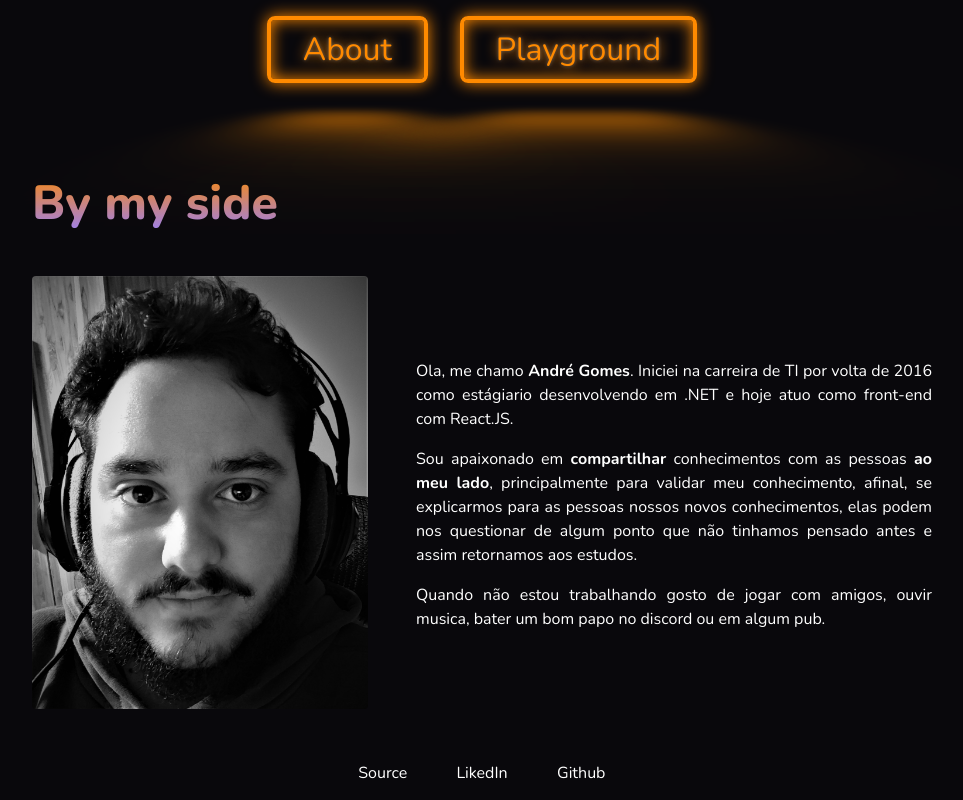
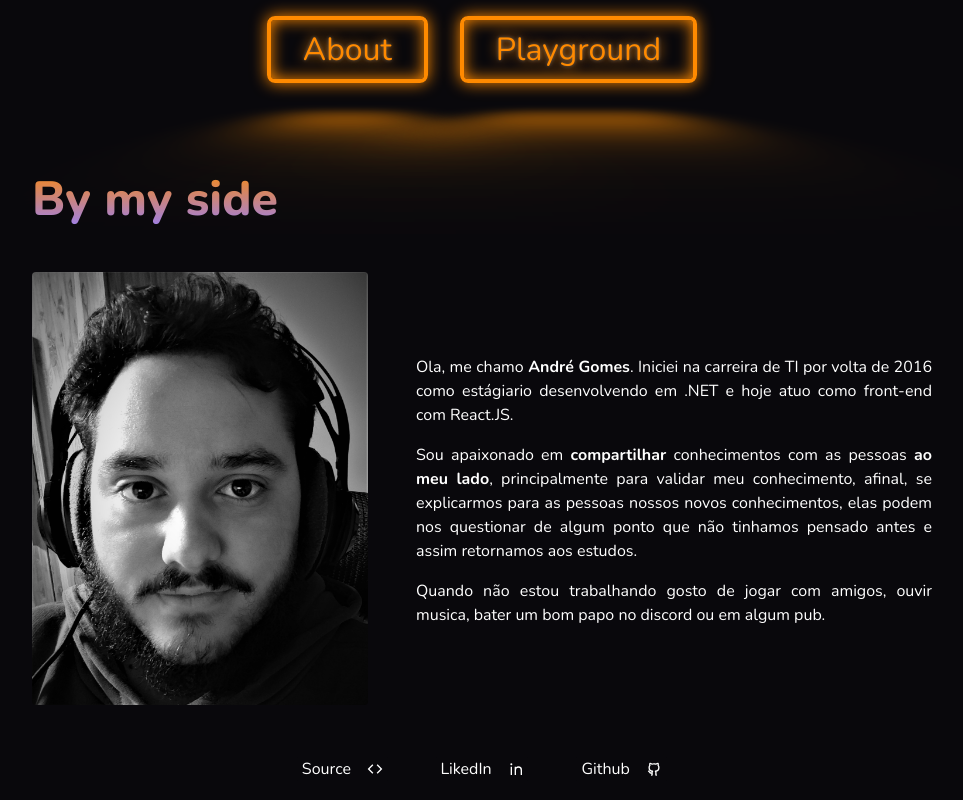
Before and after one commit to afgomesdev/Portfolio, a Next.js app: page / in a window 1280 px wide. Shown: the whole page, without its empty margins (158-1121 px from the left). Built offline with nearby package versions, Linux system fonts and the light colour scheme.

Commit message:
fix: remove cumulative layout shift

```diff
--- a/components/Footer/index.tsx
+++ b/components/Footer/index.tsx
@@ -3,7 +3,7 @@ import { RiGithubLine, RiLinkedinLine, RiCodeLine } from "react-icons/ri";
 import { Container, Content } from "./styles";
 
 export function Footer(): JSX.Element {
-  const chanels = [
+  const channels = [
     {
       id: 1,
       title: "Source",
@@ -26,11 +26,11 @@ export function Footer(): JSX.Element {
   return (
     <Container>
       <Content>
-        {chanels.map((chanel) => (
-          <Link href={chanel.link} key={chanel.id}>
+        {channels.map((channel) => (
+          <Link href={channel.link} key={channel.id}>
             <a>
               <span>
-                {chanel.title} {chanel.icon}
+                {channel.title} {channel.icon}
               </span>
             </a>
           </Link>
--- a/components/Footer/styles.ts
+++ b/components/Footer/styles.ts
@@ -20,9 +20,12 @@ export const Content = styled.footer`
   gap: 3rem;
   padding: 1rem;
   a {
+    border: 1px solid var(--clr-bgd);
+    border-radius: 0.2rem;
+    padding: 0.2rem;
     &:hover,
     &:focus {
-      font-weight: 800;
+      border-color: #fff;
     }
 
     span {
@@ -30,10 +33,6 @@ export const Content = styled.footer`
       display: flex;
       align-items: center;
       justify-content: center;
-    }
-
-    svg {
-      display: none;
     }
 
     transition: font-weight 100ms linear, width 100ms linear;
```
